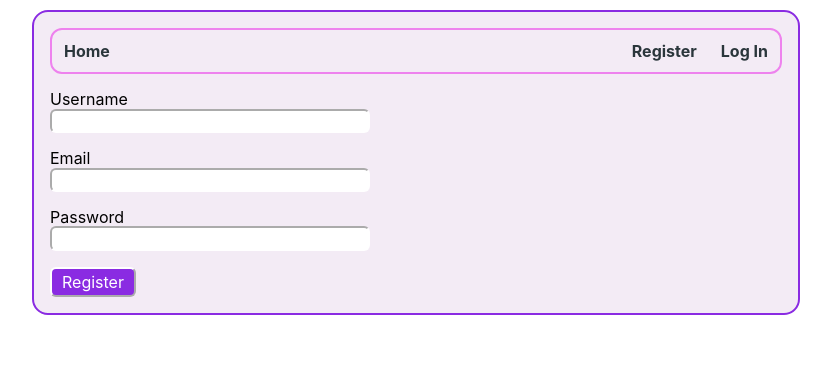
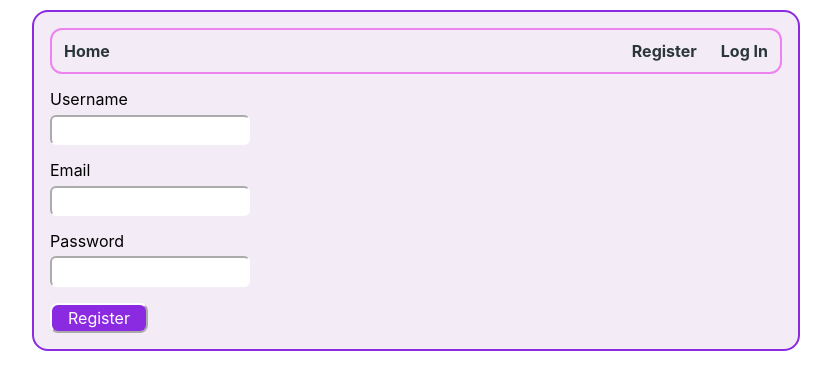
Before and after one commit to RafalGalecki/goit-react-hw-08-phonebook, a React (Create React App) app: page /goit-react-hw-08-phonebook/register in a window 1280 px wide. Shown: the top 390 px of the page, without its empty margins (224-1055 px from the left). Built offline with nearby package versions, Linux system fonts and the light colour scheme; a web font is replaced by a local one.

Commit message:
styles added

```diff
--- a/src/components/ContactForm/ContactForm.module.css
+++ b/src/components/ContactForm/ContactForm.module.css
@@ -2,17 +2,21 @@
   display: flex;
   flex-direction: column;
   justify-content: flex-start;
+  width: 100%;
   min-width: 320px;
-  max-width: 480px;
   padding: 10px;
   gap: 10px;
-  border: 1px solid black;
+  border: 2px solid violet;
+  border-radius: 12px;
 }
 
 .inputName {
   max-width: 200px;
   margin-bottom: 10px;
-  padding: 2px 12px;
+  padding: 4px 12px;
+  border-radius: 6px;
+  border-color: white;
+  outline: none;
 
 }
 
@@ -26,16 +30,17 @@
   text-align: center;
   cursor: pointer;
   border: none;
-  border-radius: 4px;
+  border-radius: 8px;
   color: white;
-  background-color: grey;
+  background-color: blueviolet;
   transition-property: background-color, color, box-shadow;
   transition-duration: 250ms;
   transition-timing-function: cubic-bezier(0.4, 0, 0.2, 1);
 }
 .btn:hover,
 .btn:focus {
-  background-color: rgb(69, 69, 205);
+  background-color: violet;
   box-shadow: 0px 3px 1px rgba(0, 0, 0, 0.1), 0px 1px 2px rgba(0, 0, 0, 0.08),
     0px 2px 2px rgba(0, 0, 0, 0.12);
+    text-shadow: 2px 2px blueviolet;
 }
--- a/src/components/ContactsList/ContactsList.module.css
+++ b/src/components/ContactsList/ContactsList.module.css
@@ -1,3 +1,6 @@
 .contactsList {
-  padding-left: 20px;
+  margin-top: 10px;
+  padding: 10px;
+  border: 2px solid violet;
+  border-radius: 12px;
 }
--- a/src/components/ContactslistElement/ContactsListElement.jsx
+++ b/src/components/ContactslistElement/ContactsListElement.jsx
@@ -13,7 +13,7 @@ const ContactsListElement = ({ contact }) => {
 
   return (
     <div className={css.contactLi}>
-      <span>&#9742;</span>
+      <span>&#10047;</span>
       <span className={css.contact}>{contact.name}:</span>
       <span className={css.contact}>{contact.number}</span>
       <button type="button" className={css.btnDelete} onClick={handleClick}>
--- a/src/components/ContactslistElement/ContactsListElement.module.css
+++ b/src/components/ContactslistElement/ContactsListElement.module.css
@@ -1,5 +1,8 @@
 .contactLi {
+  display: flex;
+  flex-direction: row;
   margin-bottom: 4px;
+  gap: 4px;
 }
 .contact {
   margin-right: 8px;
@@ -8,7 +11,7 @@
   font-size: 10px;
   font-weight: 500;
   border-color: aliceblue;
-  border-radius: 4px;
+  border-radius: 6px;
   outline: none;
 }
 .btnDelete:hover,
--- a/src/components/Filter/Filter.module.css
+++ b/src/components/Filter/Filter.module.css
@@ -3,9 +3,13 @@
   flex-direction: column;
   justify-content: flex-start;
   min-width: 320px;
+  margin-bottom: 10px;
   gap: 10px;
 }
 .inputFilter {
-    max-width: 200px;
-  padding: 2px 12px;
+  max-width: 200px;
+  padding: 4px 12px;
+  border-radius: 6px;
+  border-color: white;
+  outline: none;
 }
--- a/src/components/LoginForm/LoginForm.module.css
+++ b/src/components/LoginForm/LoginForm.module.css
@@ -6,14 +6,18 @@
   display: flex;
   flex-direction: column;
   margin-bottom: 16px;
+  gap: 6px;
 }
 .input {
-border-radius: 6px;
-border-color: white;
+max-width: 200px;
+  padding: 4px 12px;
+  border-radius: 6px;
+  border-color: white;
+  outline: none;
 }
 .btn {
-  padding: 4px 10px;
-    border-radius: 6px;
+  padding: 4px 16px;
+    border-radius: 8px;
     border-color: white;
     background-color: blueviolet;
     color: white;
--- a/src/components/RegisterForm/RegisterForm.module.css
+++ b/src/components/RegisterForm/RegisterForm.module.css
@@ -6,14 +6,18 @@
   display: flex;
   flex-direction: column;
   margin-bottom: 16px;
+  gap: 6px;
 }
 .input {
-border-radius: 6px;
-border-color: white;
+max-width: 200px;
+  padding: 4px 12px;
+  border-radius: 6px;
+  border-color: white;
+  outline: none;
 }
 .btn {
-  padding: 4px 10px;
-    border-radius: 6px;
+  padding: 4px 16px;
+    border-radius: 8px;
     border-color: white;
     background-color: blueviolet;
     color: white;
--- a/src/components/UserMenu/UserMenu.js
+++ b/src/components/UserMenu/UserMenu.js
@@ -10,7 +10,7 @@ export const UserMenu = () => {
   return (
     <div className={css.wrapper}>
       <p className={css.username}>Welcome, {user.name}</p>
-      <button type="button" onClick={() => dispatch(logOut())}>
+      <button className={css.btn} type="button" onClick={() => dispatch(logOut())}>
         Logout
       </button>
     </div>
--- a/src/components/UserMenu/UserMenu.module.css
+++ b/src/components/UserMenu/UserMenu.module.css
@@ -2,8 +2,16 @@
   display: flex;
   align-items: center;
   gap: 12px;
+  margin-right: 10px;
 }
 
 .username {
   font-weight: 700;
 }
+.btn {
+  padding: 4px 16px;
+  border-radius: 8px;
+  border-color: white;
+  background-color: blueviolet;
+  color: white;
+}
```
